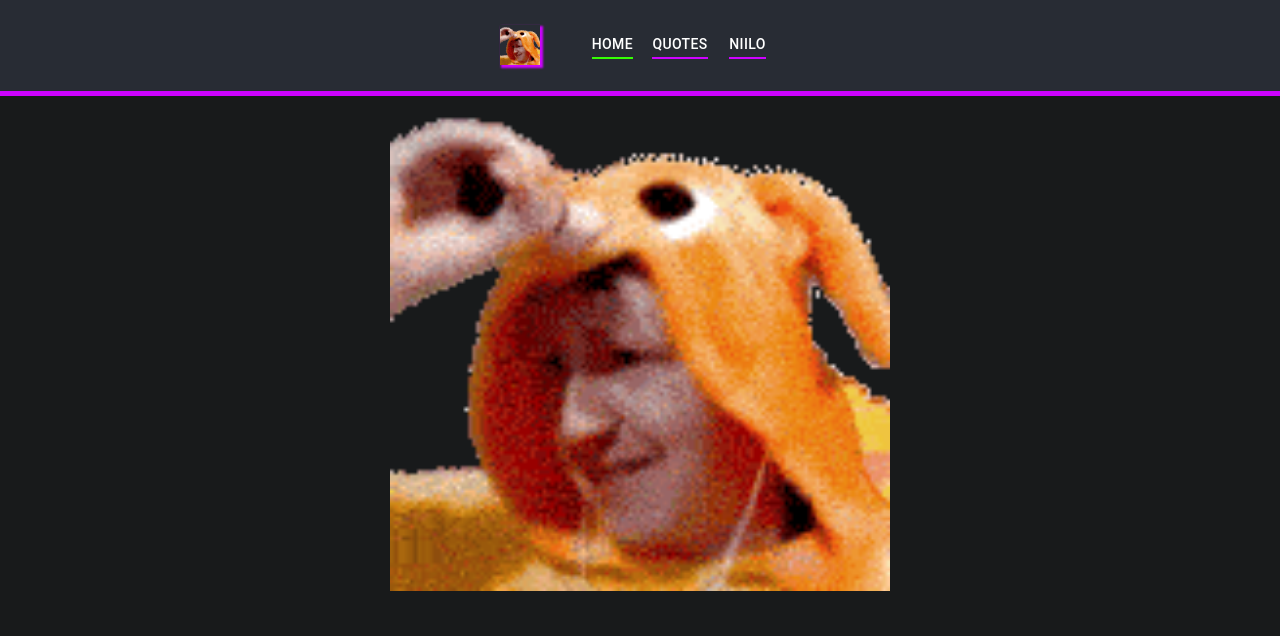
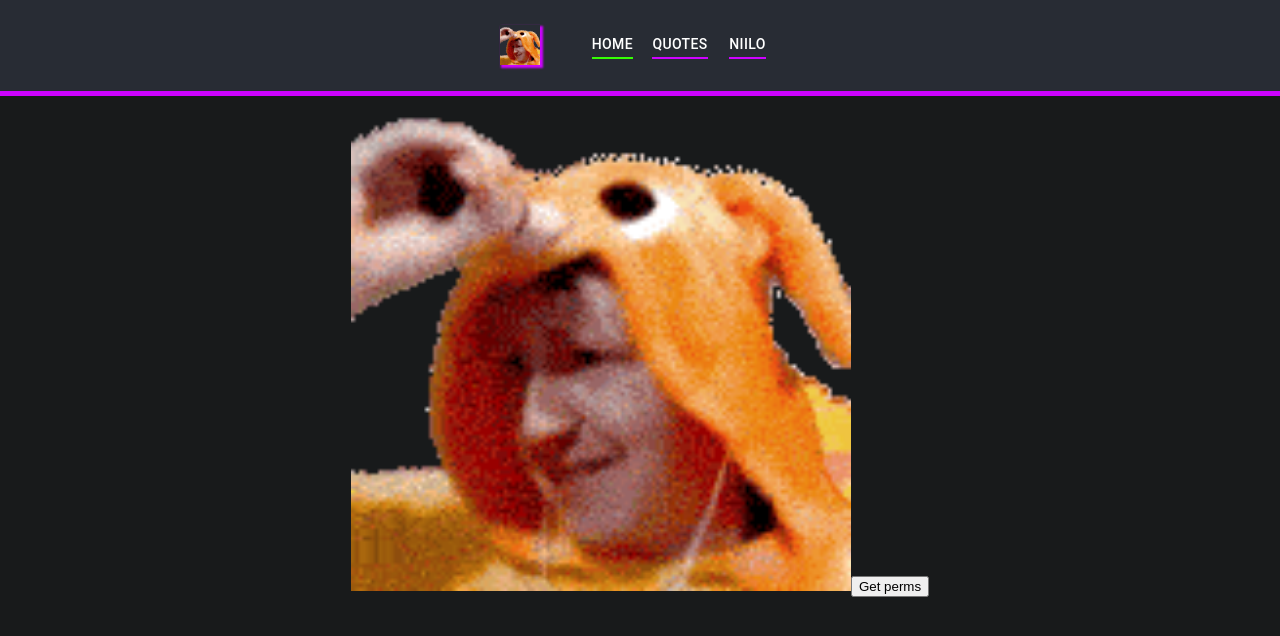
Before and after one commit to kareigu/misi-karei-dev, a React (Create React App) app in the folder front/: page / in a window 1280 px wide. Shown: the top 636 px of the page. Built offline with nearby package versions, Linux system fonts and the light colour scheme.

Commit message:
Added permission getter to home page

```diff
--- a/front/src/components/home/index.tsx
+++ b/front/src/components/home/index.tsx
@@ -2,9 +2,16 @@ import React from 'react';
 import './Home.css';
 import Logo from '../../temp.gif'
 
+function perms() {
+  localStorage.setItem('token', 'asdasda');
+}
+
 function Home() {
   return (
-    <img id="logo" src={Logo} alt="kettukaani"/>
+    <div>
+      <img id="logo" src={Logo} alt="kettukaani"/>
+      <button onClick={perms}>Get perms</button>
+    </div>
   );
 }
 
```
